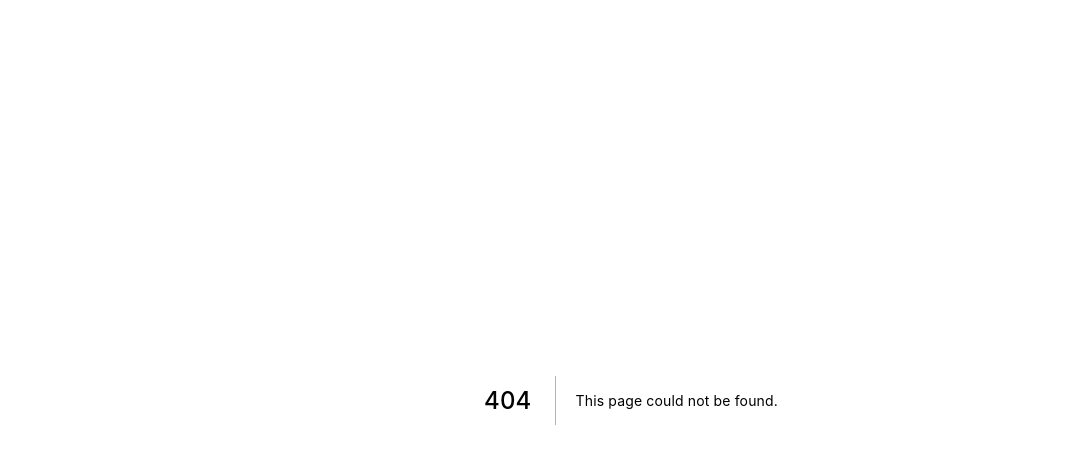
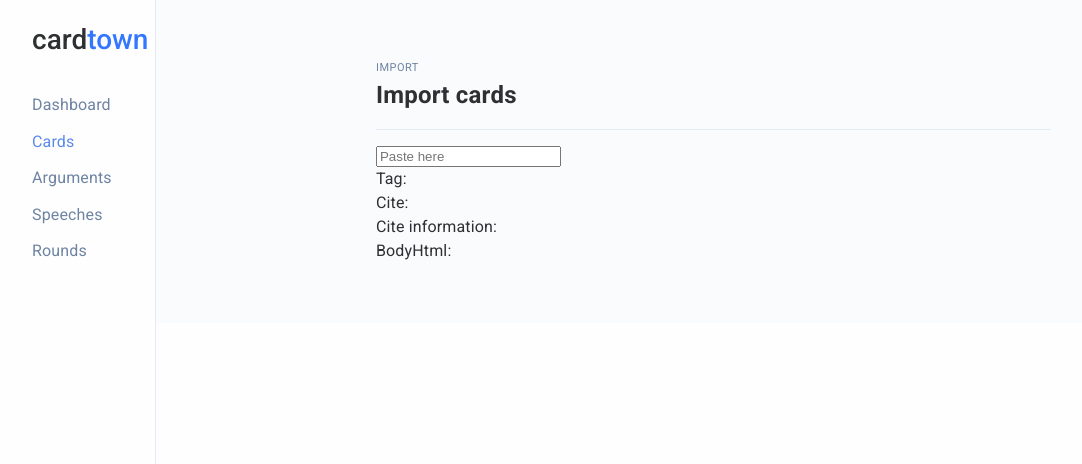
Before and after one commit to ZackMurry/cardtown, a Next.js app in the folder frontend/: page /cards/import in a window 1280 px wide. Before the commit this address had no page. Shown: the top 464 px of the page, without its empty margins (9-1091 px from the left). Built offline with nearby package versions, Linux system fonts and the light colour scheme.

Commit message:
Start import system

```diff
--- /dev/null
+++ b/frontend/pages/cards/import.js
@@ -0,0 +1,154 @@
+import { Typography } from '@material-ui/core'
+import { useEffect, useRef, useState } from 'react'
+import DashboardSidebar from '../../components/dash/DashboardSidebar'
+import BlackText from '../../components/utils/BlackText'
+import useWindowSize from '../../components/utils/hooks/useWindowSize'
+import theme from '../../components/utils/theme'
+
+// this simply doesn't support exporting to draft-js, and it'd be hard to make it
+// if the user wants to edit a card, ig a warning will be shown and it will be imported to
+// draft-js as plain text
+export default function ImportCards() {
+  const { width } = useWindowSize()
+  const pasteInputRef = useRef()
+  const [ pData, setPData ] = useState('')
+  const [ tag, setTag ] = useState('')
+  const [ cite, setCite ] = useState('')
+  const [ citeInformation, setCiteInformation ] = useState('')
+  const [ bodyHtml, setBodyHtml ] = useState('')
+
+  useEffect(() => {
+    const processPaste = (elem, pastedData) => {
+      setPData(pastedData)
+      elem.current.focus()
+    }
+    const waitForPastedData = (elem, savedContent) => {
+      if (elem.childNodes && elem.childNodes.length > 0) {
+        const pastedData = elem.innerHTML
+        elem.current.innerHTML = ''
+        elem.current.appendChild(savedContent)
+
+        processPaste(elem, pastedData)
+      } else {
+        setTimeout(() => {
+          waitForPastedData(elem, savedContent)
+        }, 20)
+      }
+    }
+
+    const handlePaste = e => {
+      if (e && e.clipboardData && e.clipboardData.types && e.clipboardData.getData) {
+        const { types } = e.clipboardData
+        if (((types instanceof DOMStringList) && types.contains('text/html')) || (types.indexOf && types.indexOf('text/html') !== -1)) {
+          const pastedData = e.clipboardData.getData('text/html')
+          processPaste(pasteInputRef, pastedData)
+          e.stopPropagation()
+          e.preventDefault()
+          return false
+        }
+      }
+
+      const savedContent = document.createDocumentFragment()
+      while (pasteInputRef.current.childNodes.length > 0) {
+        savedContent.appendChild(pasteInputRef.current.childNodes[0])
+      }
+
+      waitForPastedData(pasteInputRef, savedContent)
+      return true
+    }
+
+    pasteInputRef.current.addEventListener('paste', handlePaste)
+    return () => pasteInputRef.current?.removeEventListener('paste', handlePaste)
+  }, [ ])
+
+  const handleKeyDown = e => {
+    e.preventDefault()
+    console.log('k')
+    if (e.key === 't') {
+      setTag(window.getSelection().toString())
+    } else if (e.key === 'c') {
+      setCite(window.getSelection().toString())
+    } else if (e.key === 'i') {
+      setCiteInformation(window.getSelection().toString())
+    } else if (e.key === 'b') {
+      // selection range
+      const range = window.getSelection().getRangeAt(0)
+      // plain text of selected range (if you want it w/o html)
+      const text = window.getSelection()
+      // document fragment with html for selection
+      const fragment = range.cloneContents()
+      // make new element, insert document fragment, then get innerHTML!
+      const div = document.createElement('div')
+      div.appendChild(fragment.cloneNode(true))
+      // your document fragment to a string (w/ html)! (yay!)
+      const html = div.innerHTML
+      setBodyHtml(html)
+    }
+  }
+
+  return (
+    <div
+      style={{
+        width: '100%',
+        backgroundColor: theme.palette.lightBlue.main,
+        minHeight: '100%',
+        overflow: 'auto'
+      }}
+    >
+      <DashboardSidebar windowWidth={width} pageName='Cards' />
+      <div style={{ marginLeft: width >= theme.breakpoints.values.lg ? '12.9vw' : 0, paddingLeft: 38, paddingRight: 38 }}>
+        <div style={{ width: width >= theme.breakpoints.values.lg ? '65%' : '80%', margin: '7.5vh auto' }}>
+          <div>
+            <Typography
+              style={{
+                color: theme.palette.darkGrey.main,
+                textTransform: 'uppercase',
+                fontSize: 11,
+                marginTop: 19,
+                letterSpacing: 0.5
+              }}
+            >
+              Import
+            </Typography>
+            <BlackText style={{ fontSize: 24, fontWeight: 'bold' }}>
+              Import cards
+            </BlackText>
+            <div
+              style={{
+                width: '100%', margin: '2vh 0', height: 1, backgroundColor: theme.palette.lightGrey.main
+              }}
+            />
+          </div>
+          <div>
+            <input ref={pasteInputRef} type='text' placeholder='Paste here' />
+            <div
+              // eslint-disable-next-line jsx-a11y/no-noninteractive-tabindex
+              tabIndex={0}
+              dangerouslySetInnerHTML={{ __html: pData }}
+              style={{ outline: 'none' }}
+              onKeyDown={handleKeyDown}
+            />
+          </div>
+          <div>
+            <Typography>
+              Tag:
+              {` ${tag}`}
+            </Typography>
+            <Typography>
+              Cite:
+              {` ${cite}`}
+            </Typography>
+            <Typography>
+              Cite information:
+              {` ${citeInformation}`}
+            </Typography>
+            <Typography>
+              BodyHtml:
+              {` ${bodyHtml}`}
+            </Typography>
+          </div>
+        </div>
+      </div>
+    </div>
+  )
+}
```
